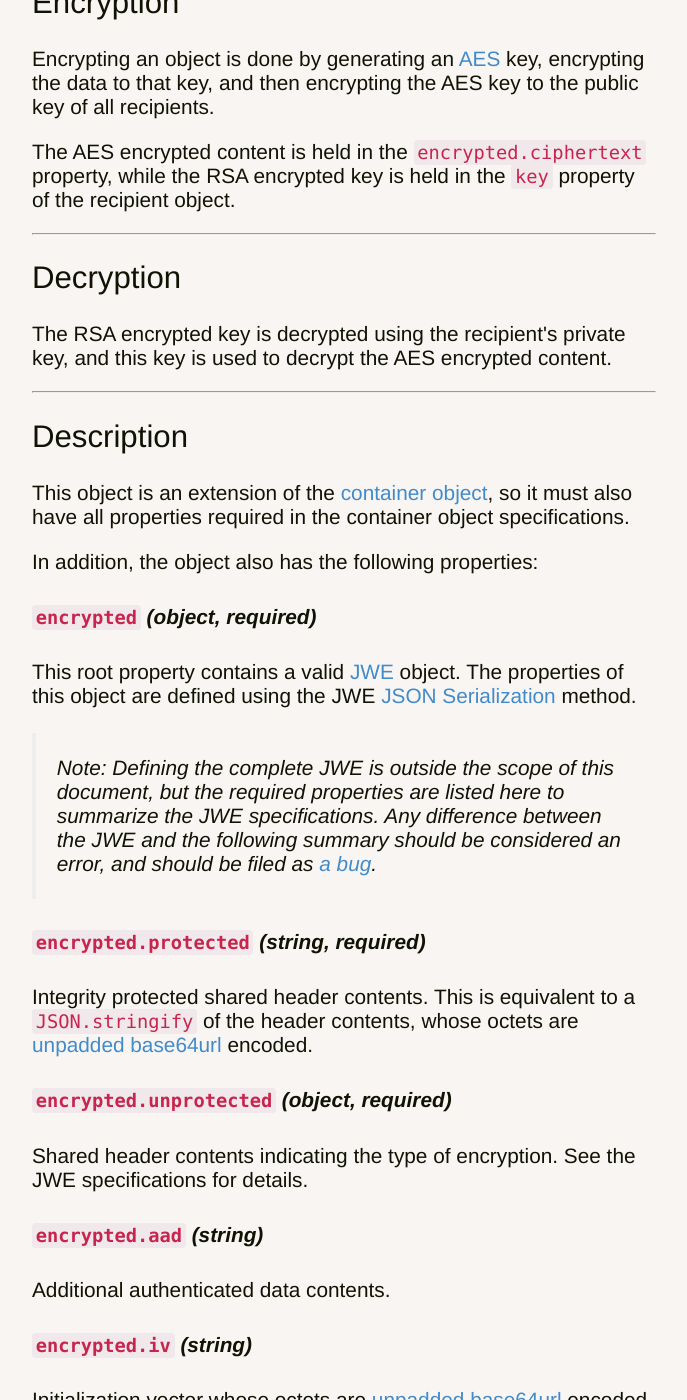
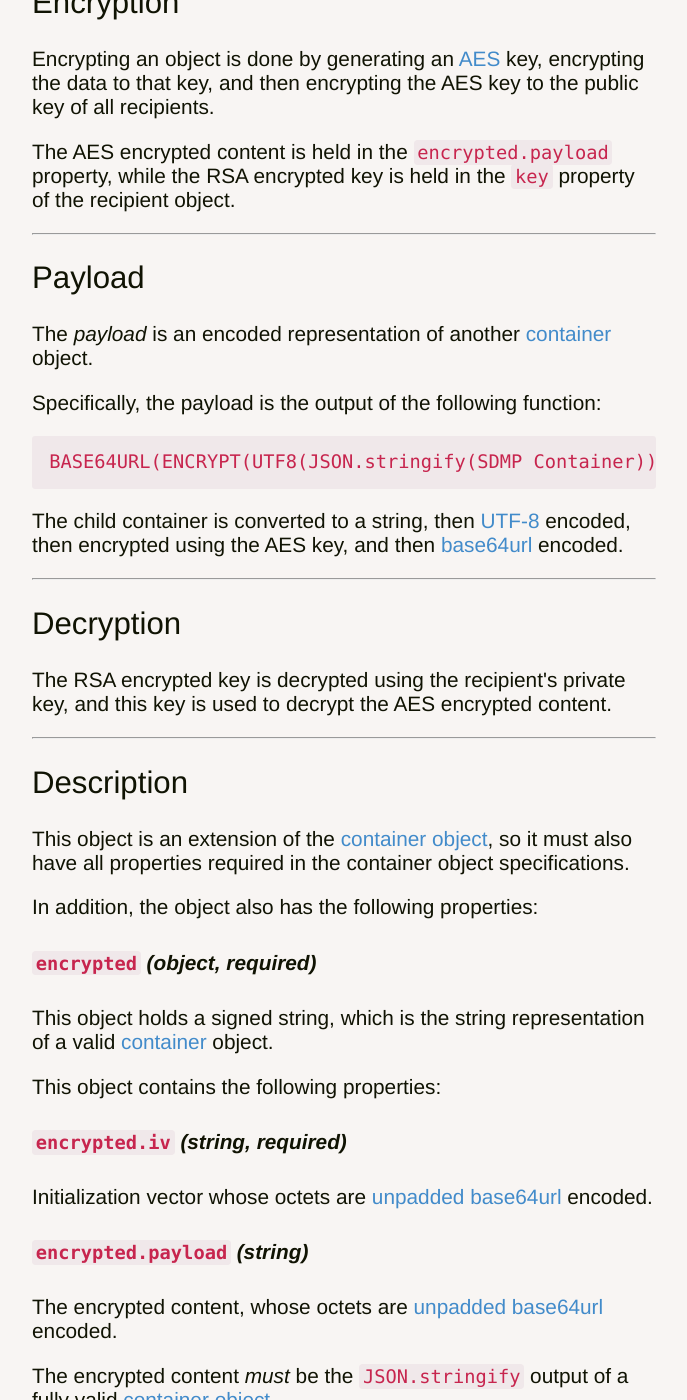
Before and after one commit to sdmp/sdmp.github.io, a Jekyll site: the page built from core/encrypted/index.md, in a window 1280 px wide and 1400 px high, scrolled down 482 px. Shown: the whole window, without its empty margins (296-983 px from the left). Built offline with Jekyll 4.4.1, drawn with Linux system fonts in a browser that asks for light colours; some of the changed text lies outside the part shown.

Commit message:
Updated the `encrypted` schema after implementation.

```diff
--- a/core/encrypted/index.md
+++ b/core/encrypted/index.md
@@ -1,13 +1,13 @@
 ---
 layout: docs
 title: encrypted
-subtitle: Store private data in a <a href="/container">container</a> object.
+subtitle: Store private data in a container object.
 ---
 
 
-Private data is added to an SDMP container using the JSON Web
-Encryption ([JWE][jwe]) specifications. Decryption of the JWE
-object ciphertext must produce a valid container object.
+Private data is added to an SDMP container using well known
+encryption techniques. Decryption of the payload must produce
+a valid container object.
 
 ---
 
@@ -17,9 +17,24 @@ Encrypting an object is done by generating an [AES][aes] key, encrypting
 the data to that key, and then encrypting the AES key to the public key of
 all recipients.
 
-The AES encrypted content is held in the `encrypted.ciphertext` property,
+The AES encrypted content is held in the `encrypted.payload` property,
 while the RSA encrypted key is held in the `key` property of the recipient
 object.
+
+---
+
+## Payload
+
+The *payload* is an encoded representation of another
+[container](/core/container) object.
+
+Specifically, the payload is the output of the following function:
+
+	BASE64URL(ENCRYPT(UTF8(JSON.stringify(SDMP Container))))
+
+The child container is converted to a string, then [UTF-8](http://www.utf-8.com/)
+encoded, then encrypted using the AES key, and then
+[base64url][base64] encoded.
 
 ---
 
@@ -40,54 +55,29 @@ In addition, the object also has the following properties:
 
 ###### `encrypted` *(object, required)*
 
-This root property contains a valid [JWE][jwe] object. The properties of this
-object are defined using the JWE [JSON Serialization][jwe_serialize] method.
+This object holds a signed string, which is the string representation
+of a valid [container](/core/container) object.
 
-> Note: Defining the complete JWE is outside the scope of this document, but the
-> required properties are listed here to summarize the JWE specifications. Any
-> difference between the JWE and the following summary should be considered an
-> error, and should be filed as [a bug](https://github.com/sdmp/sdmp.github.io/issues).
+This object contains the following properties:
 
-###### `encrypted.protected` *(string, required)*
-
-Integrity protected shared header contents. This is equivalent to a `JSON.stringify`
-of the header contents, whose octets are [unpadded base64url][base64] encoded.
-
-###### `encrypted.unprotected` *(object, required)*
-
-Shared header contents indicating the type of encryption. See the JWE
-specifications for details.
-
-###### `encrypted.aad` *(string)*
-
-Additional authenticated data contents.
-
-###### `encrypted.iv` *(string)*
+###### `encrypted.iv` *(string, required)*
 
 Initialization vector whose octets are [unpadded base64url][base64] encoded.
 
-###### `encrypted.tag` *(string)*
-
-Authentication tag contents.
-
-###### `encrypted.ciphertext` *(string)*
+###### `encrypted.payload` *(string)*
 
 The encrypted content, whose octets are [unpadded base64url][base64] encoded.
 
 The encrypted content *must* be the `JSON.stringify` output of a fully valid
-[container object](/schema/container/).
+[container object](/core/container).
 
 ###### `encrypted.recipients` *(array of objects, required)*
 
 Contains per-recipient information.
 
-###### `encrypted.recipients[].header` *(object)*
-
-Contains additional per-recipient unprotected header information.
-
 ###### `encrypted.recipients[].key` *(string, required)*
 
-Contains the recipient encrypted key whose octets are
+Contains the key, encrypted to the recipient's public key, whose octets are
 [unpadded base64url][base64] encoded.
 
 ---
```
